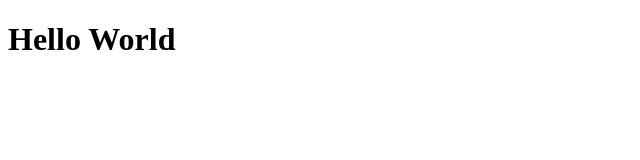
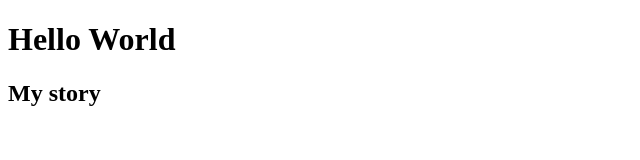
Before and after one commit to mohammedrmiah/project-1, a plain HTML site: page index.html in a window 1280 px wide. Shown: the whole page, without its empty margins (0-640 px from the left). Drawn offline with Linux system fonts and the light colour scheme.

Commit message:
second commit

```diff
--- a/index.html
+++ b/index.html
@@ -8,5 +8,6 @@
 </head>
 <body>
     <h1>Hello World</h1>
+    <h2>My story</h2>
 </body>
 </html>
```
